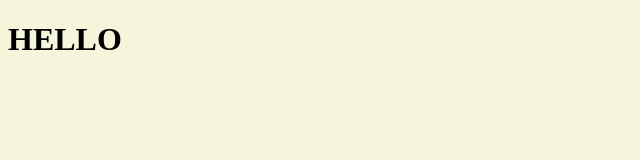
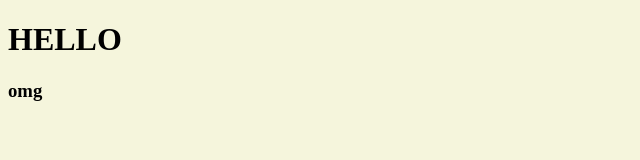
Before and after one commit to didwjdals/simple-html, a plain HTML site: page index.html in a window 1280 px wide. Shown: the full height of the page, 0-640 px from the left. Drawn offline with Linux system fonts and the light colour scheme.

Commit message:
second commit

```diff
--- a/index.html
+++ b/index.html
@@ -9,5 +9,6 @@
 </head>
 <body>
     <h1>HELLO</h1>
+    <h3>omg</h3>
 </body>
 </html>
```
